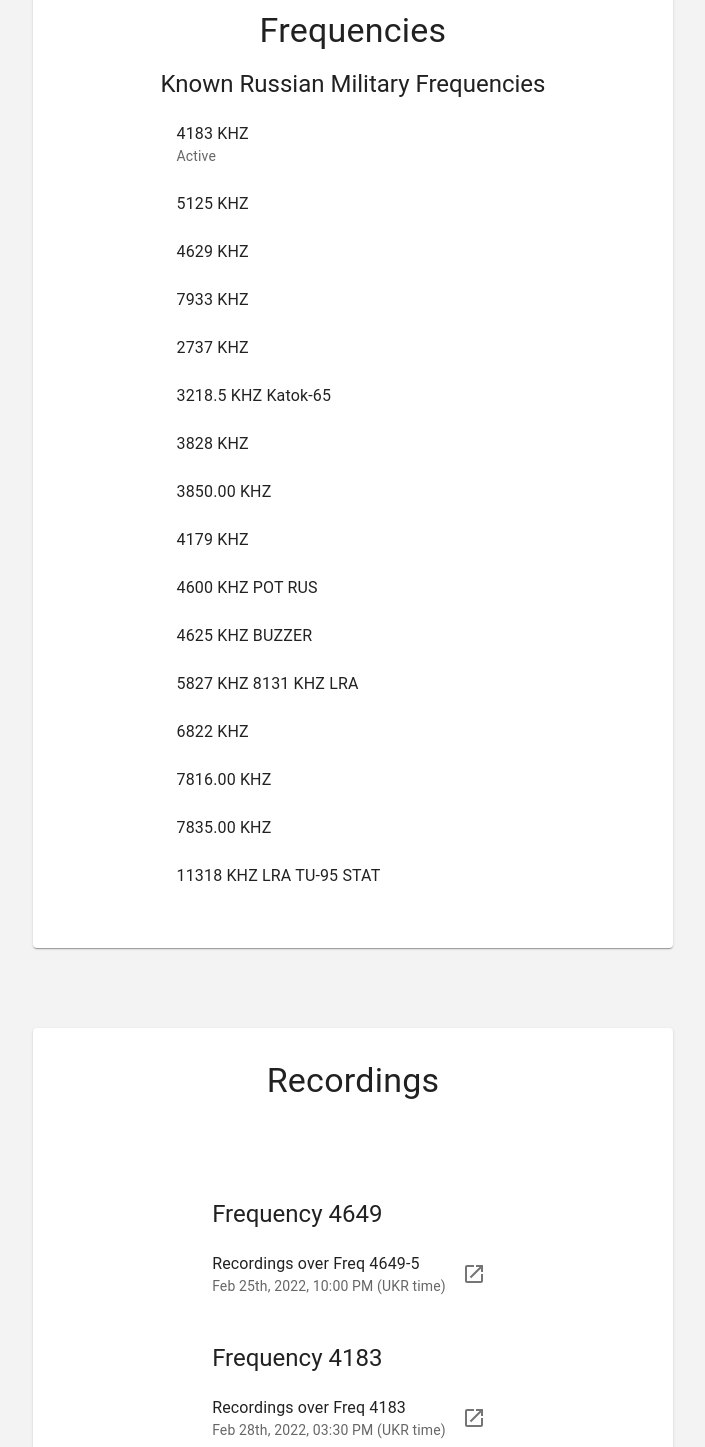
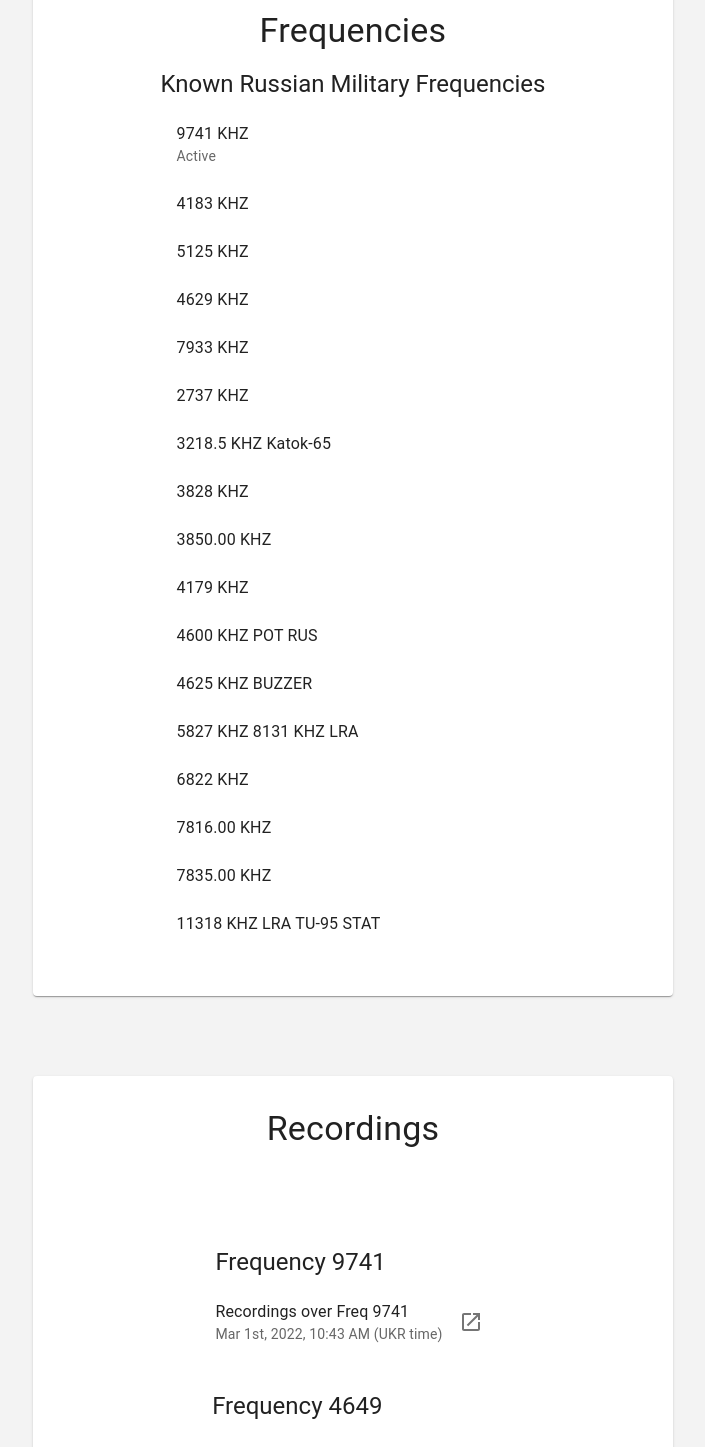
Before and after one commit to brianross93/saveukraine, a React (Create React App) app in the folder saveukraine/: page / in a window 1280 px wide. Shown: the part 560-2007 px from the top of the page, without its empty margins (287-992 px from the left). Built offline with nearby package versions, Linux system fonts and the light colour scheme; the HTML template or start-up script is replaced by a standard one.

Commit message:
adding active freq and 9741 recording

```diff
--- a/saveukraine/src/Frequencies.js
+++ b/saveukraine/src/Frequencies.js
@@ -3,7 +3,8 @@ import { Grid, List, ListItem, ListItemText, Paper, Typography } from "@mui/mate
 
 const Frequencies = () => {
     const frequencies = [
-        { freq: "4183 KHZ", active: true },
+        { freq: "9741 KHZ", active: true },
+        { freq: "4183 KHZ", active: false},
         { freq: "5125 KHZ", active: false },
         { freq: "4629 KHZ", active: false },
         { freq: "7933 KHZ", active: false},
--- a/saveukraine/src/recordings.json
+++ b/saveukraine/src/recordings.json
@@ -1,4 +1,11 @@
 {
+    "Frequency 9741":[
+        {
+            "title": "Recordings over Freq 9741",
+            "time": 1646124215,
+            "link": "https://archive.org/details/websdr_recording_start_2022-03-01T08_23_32Z_9741.0kHz"
+        }
+    ],
     "Frequency 4649":[
         {
             "title": "Recordings over Freq 4649-5",
@@ -13,6 +20,7 @@
             "link": "https://archive.org/details/websdr_recording_start_2022-03-01T00_57_28Z_4813.0kHz"
         }
     ],
+
     "Frequency 7933": [
         {
             "title": "New Buran Unit, Russian Communications",
```
Also changed, not shown: 7 other files (tests, documents, lock files or other folders).
